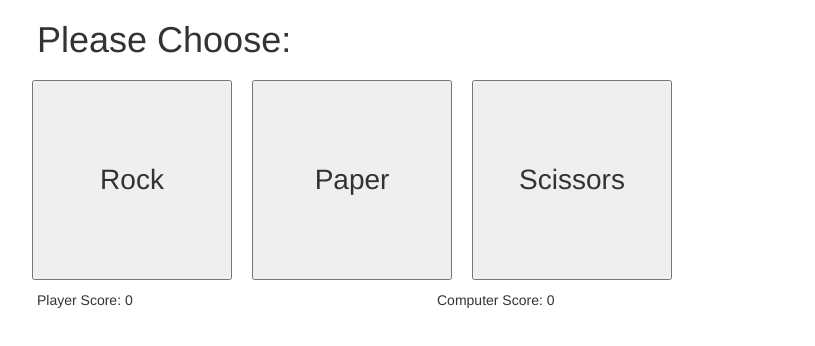
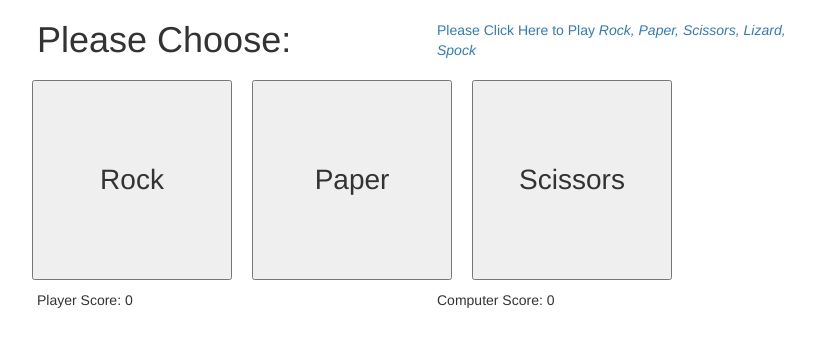
Before and after one commit to rkrupnick/rock-paper-scissors, a plain HTML site: page index.html in a window 1280 px wide. Shown: the whole page, without its empty margins (218-1033 px from the left). Drawn offline with nearby package versions, Linux system fonts and the light colour scheme.

Commit message:
Add links to play other game

```diff
--- a/css/main.css
+++ b/css/main.css
@@ -7,3 +7,7 @@
   height: 200px;
   font-size: 2em;
 }
+
+a {
+  margin-top: 20px;
+}
--- a/index.html
+++ b/index.html
@@ -9,7 +9,11 @@
 
   <div class="container">
 
-    <h1>Please Choose:</h1>
+    <div class="row">
+      <h1 class="col-md-6">Please Choose:</h1>
+
+      <a class="col-md-6" href="advrps.html">Please Click Here to Play <em>Rock, Paper, Scissors, Lizard, Spock</em></a>
+    </div>
 
     <div class="row">
       <button id="rock" class="choice col-md-3">
```
Also changed, not shown: advrps.html (+4 -1 lines).
